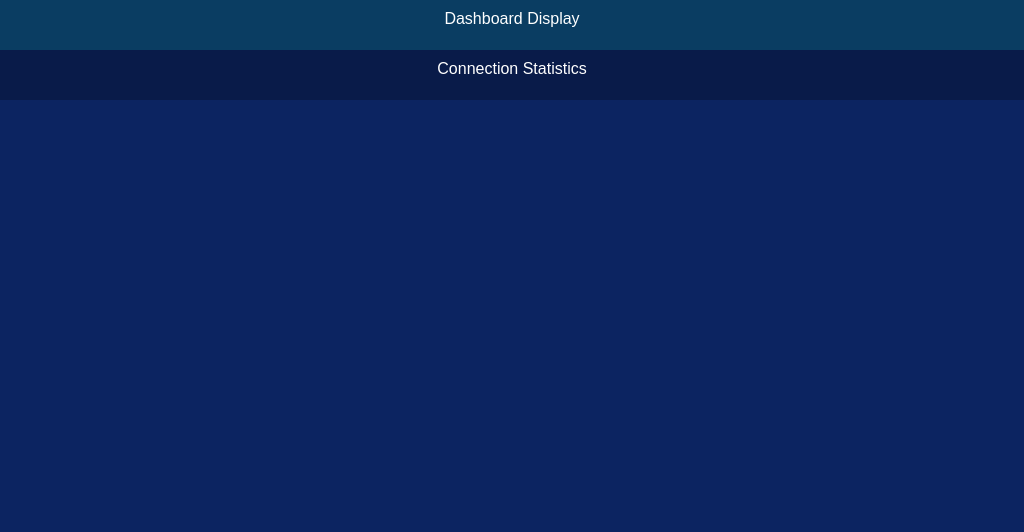
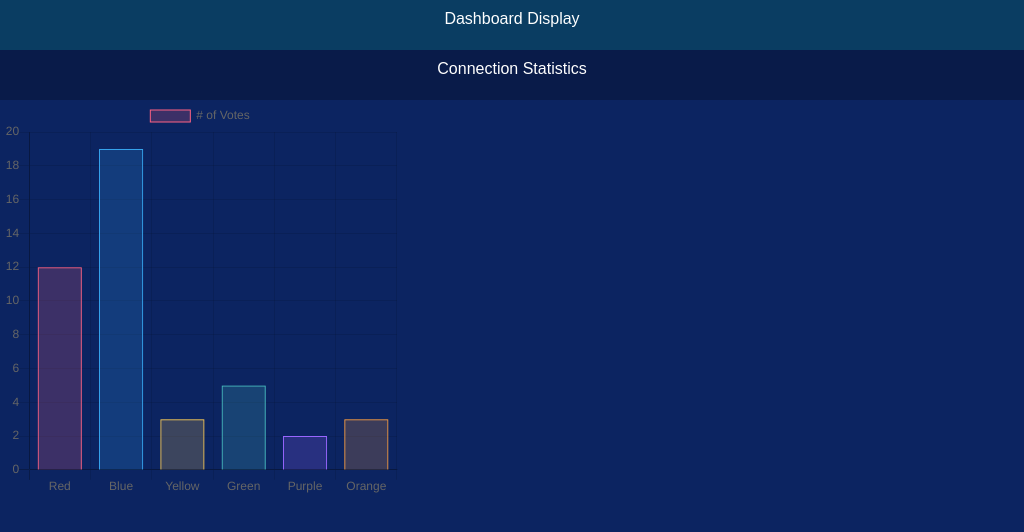
Before and after one commit to krishjainx/Telemetry-UI, an Electron app: page index.html in a window 1024 px wide. Drawn offline with nearby package versions, Linux system fonts and the light colour scheme.

Commit message:
Added chart.js dependency and a test chart

```diff
--- a/index.html
+++ b/index.html
@@ -12,5 +12,48 @@
         <div class="stats">
             <span>Connection Statistics</span>
         </div>
+        <canvas id="myChart" width="400px" height="400px"></canvas>
+<script>
+var Chart = require('chart.js');
+
+var ctx = document.getElementById("myChart");
+var myChart = new Chart(ctx, {
+    type: 'bar',
+    data: {
+        labels: ["Red", "Blue", "Yellow", "Green", "Purple", "Orange"],
+        datasets: [{
+            label: '# of Votes',
+            data: [12, 19, 3, 5, 2, 3],
+            backgroundColor: [
+                'rgba(255, 99, 132, 0.2)',
+                'rgba(54, 162, 235, 0.2)',
+                'rgba(255, 206, 86, 0.2)',
+                'rgba(75, 192, 192, 0.2)',
+                'rgba(153, 102, 255, 0.2)',
+                'rgba(255, 159, 64, 0.2)'
+            ],
+            borderColor: [
+                'rgba(255,99,132,1)',
+                'rgba(54, 162, 235, 1)',
+                'rgba(255, 206, 86, 1)',
+                'rgba(75, 192, 192, 1)',
+                'rgba(153, 102, 255, 1)',
+                'rgba(255, 159, 64, 1)'
+            ],
+            borderWidth: 1
+        }]
+    },
+    options: {
+        responsive: false,
+        scales: {
+            yAxes: [{
+                ticks: {
+                    beginAtZero:true
+                }
+            }]
+        }
+    }
+});
+</script>
     </body>
 </html>
--- a/index.js
+++ b/index.js
@@ -1,5 +1,6 @@
 const {app, BrowserWindow} = require('electron')
 require('electron-reload')(__dirname);
+var Chart = require('chart.js');
 
 let win
 
--- a/package.json
+++ b/package.json
@@ -20,6 +20,7 @@
     "electron": "^2.0.4"
   },
   "dependencies": {
+    "chart.js": "^2.7.2",
     "electron-reload": "^1.2.5"
   }
 }
--- a/static/css/main.css
+++ b/static/css/main.css
@@ -16,11 +16,12 @@ html {
 html, body {
     width: 100%;
     height: 100%;
+    overflow: hidden;
 }
 
 
 body {
-    padding-top:50px;
+    padding-top:100px;
 }
 
 .header {
@@ -46,3 +47,9 @@ body {
     padding: 10px;
     text-align: center;
 }
+
+[id^=section-] {
+    width: 100px;
+    height: 100px;
+    background-color: red;
+}
```
Also changed, not shown: 1 other file.
